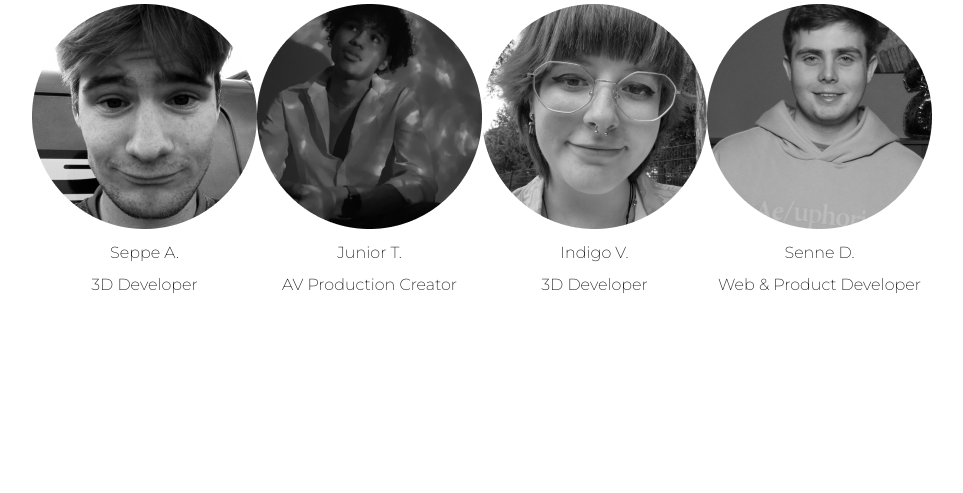
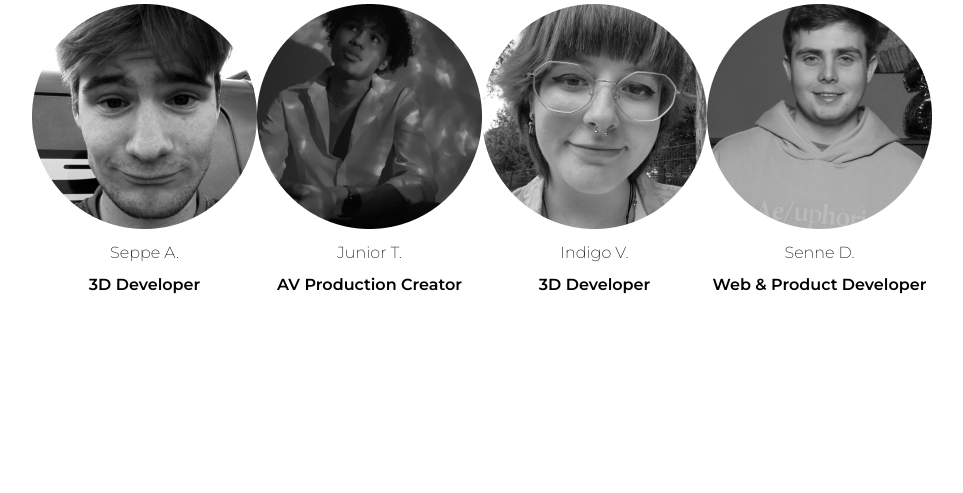
Before and after one commit to SenneDeWinter/BikeVision, a PHP site: page / in a window 1280 px wide. Shown: the part 4284-4777 px from the top of the page, without its empty margins (219-1182 px from the left). Run offline with PHP 8.4, Linux system fonts and the light colour scheme.

Commit message:
changed p styling

```diff
--- a/assets/CSS/style.css
+++ b/assets/CSS/style.css
@@ -464,6 +464,10 @@ iframe{
     font-weight: 200;
 }
 
+#seppe p:nth-of-type(2), #indigo p:nth-of-type(2), #junior p:nth-of-type(2), #senne p:nth-of-type(2){
+    font-weight: 600;
+}
+
 #junior, #indigo, #senne{
     margin-top: 4rem;
 }
```
